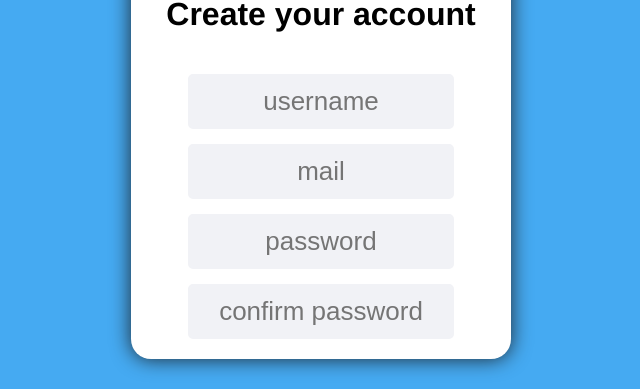
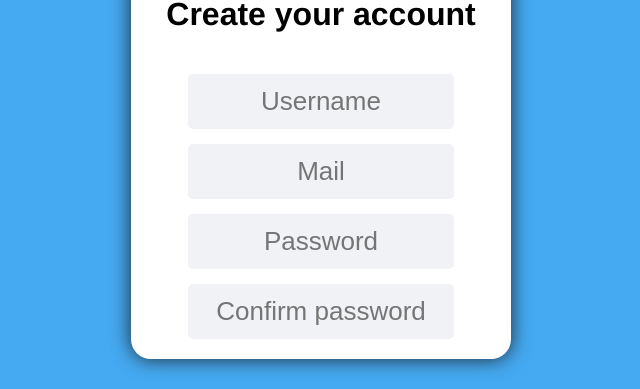
Before and after one commit to TristanB12/LFS_todolist_2020, a Vue app: page /#/login-page/signup in a window 1280 px wide. Shown: the part 159-548 px from the top of the page, without its empty margins (319-959 px from the left). Built offline with nearby package versions, Linux system fonts and the light colour scheme.

Commit message:
go to login when start page

```diff
--- a/src/components/signUp.vue
+++ b/src/components/signUp.vue
@@ -1,12 +1,12 @@
 <template>
     <div class="sign-up">
         <h2>Create your account</h2>
-        <input type="text" placeholder="username" v-model="username_input">
-        <input type="text" placeholder="mail" v-model="mail_input">
+        <input type="text" placeholder="Username" v-model="username_input">
+        <input type="text" placeholder="Mail" v-model="mail_input">
         <p class="error-message" v-if="!mail_valid">use a correct mail adress format</p>
-        <input type="password" placeholder="password" v-model="password_input">
+        <input type="password" placeholder="Password" v-model="password_input">
         <p class="error-message" v-if="!password_valid">password should contain:<br>one digit<br>one lowercase<br>one uppercase<br>at least 8 characters</p>
-        <input class="confirm-password" type="password" placeholder="confirm password" v-model="confirm_password_input">
+        <input class="confirm-password" type="password" placeholder="Confirm password" v-model="confirm_password_input">
         <p class="error-message" v-if="!confirm_password_valid">passwords are differents</p>
         <button v-if="can_be_create" class="create-account">Create Account</button>
     </div>
--- a/src/router/index.js
+++ b/src/router/index.js
@@ -8,7 +8,13 @@ Vue.use(VueRouter)
 
 const routes = [
   {
+    path: '/',
+    redirect: '/login-page',
+    name: 'default'
+  },
+  {
     path: '/login-page',
+    redirect: '/login-page/login',
     name: 'login-page',
     component: loginPage,
     children: [
```
